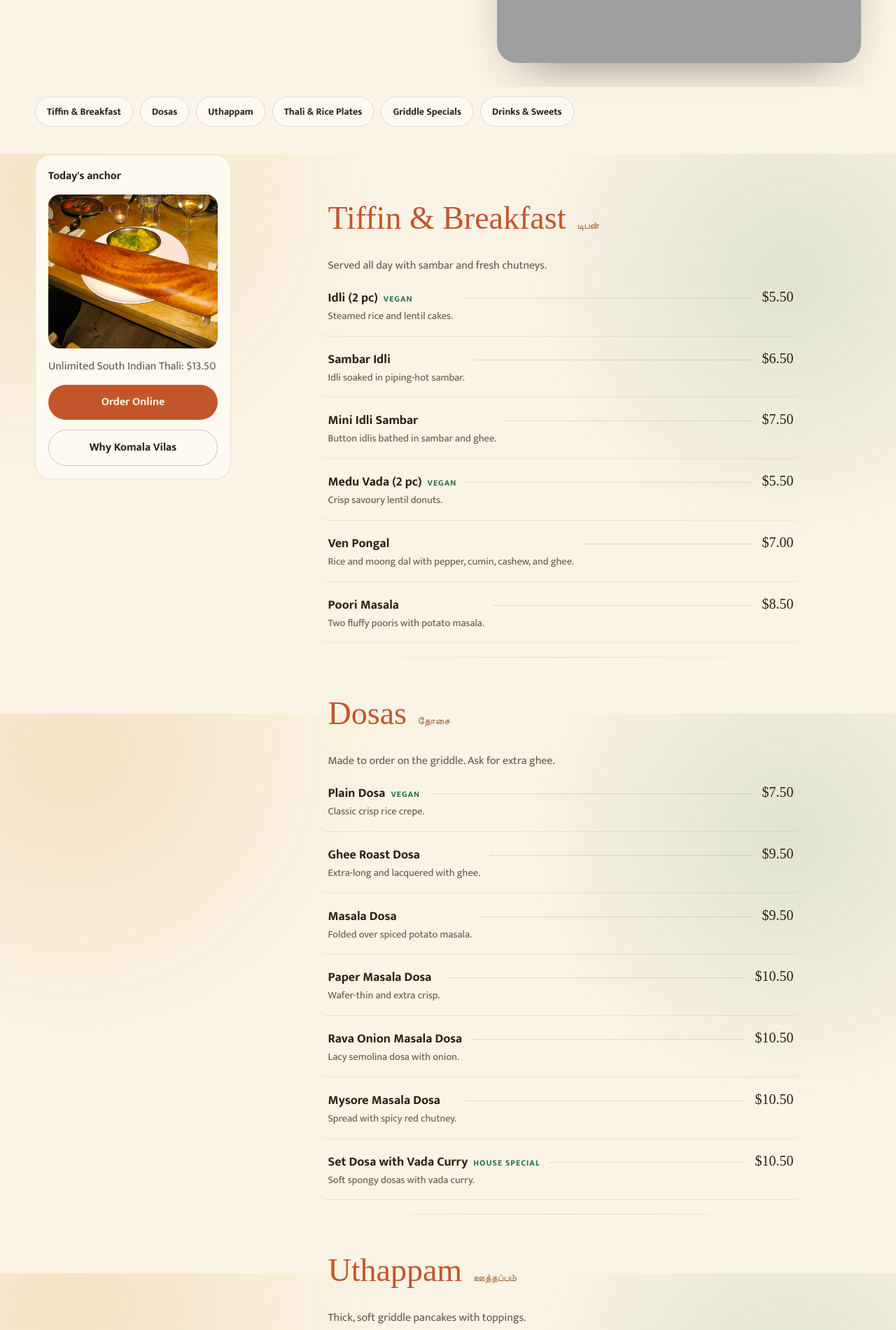
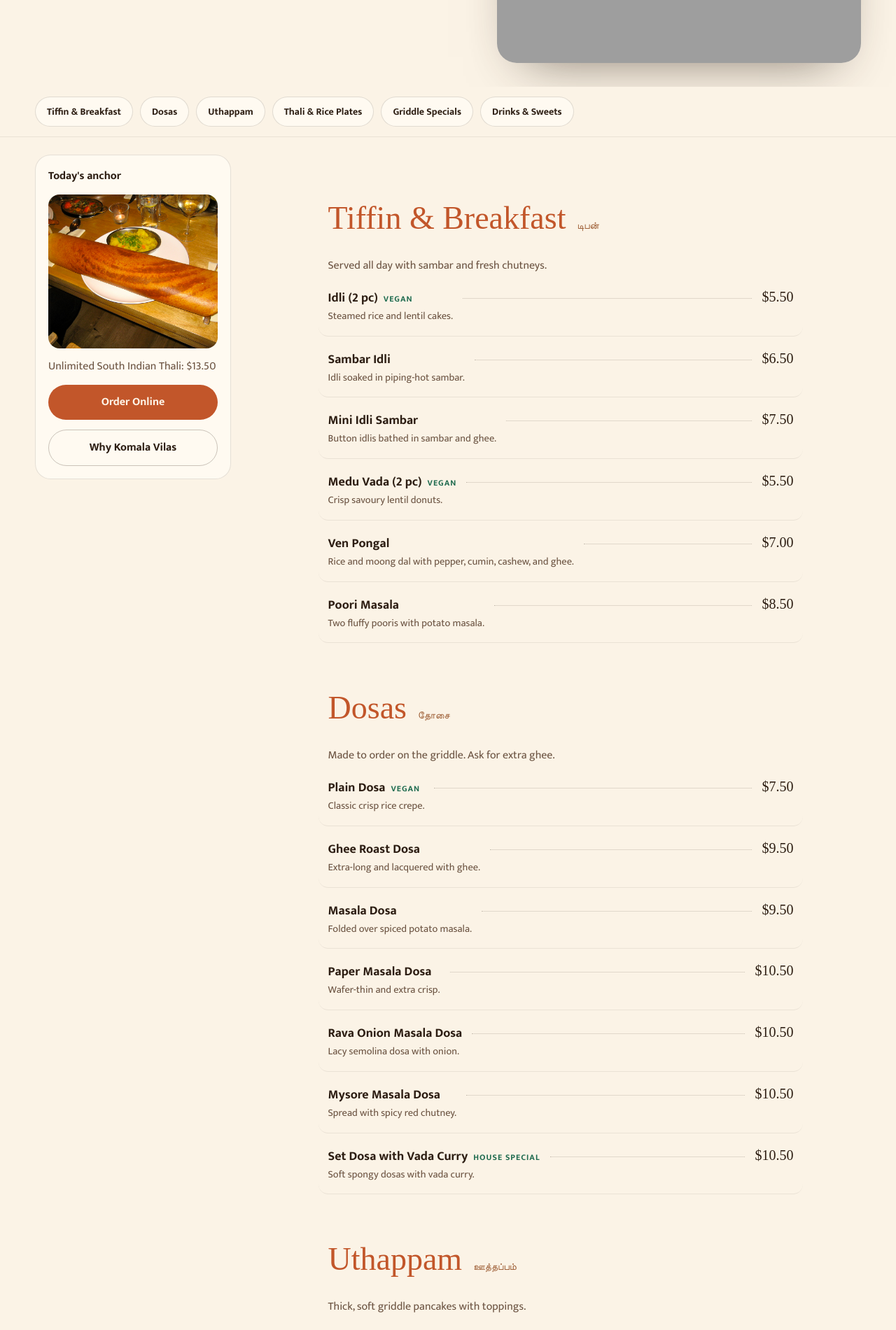
Before and after one commit to Chandelier-Consulting/komala-vilas, a Next.js app: page /menu in a window 1280 px wide. Shown: the part 580-2481 px from the top of the page at 70% size. Built offline with nearby package versions, Linux system fonts and the light colour scheme; grey boxes are pictures that could not be loaded; a web font is replaced by a local one.

Commit message:
Smooth menu page backgrounds

```diff
--- a/app/globals.css
+++ b/app/globals.css
@@ -1095,6 +1095,10 @@
   }
 
   .site-header {
+    padding-inline: 16px;
+  }
+
+  .menu-filter-bar.section-shell {
     padding-inline: 16px;
   }
 
@@ -1467,6 +1471,10 @@
   color: #bfe3cf;
 }
 
+.menu-page {
+  background: var(--background);
+}
+
 .menu-hero,
 .about-hero {
   display: grid;
@@ -1507,8 +1515,14 @@
   gap: 10px;
   overflow-x: auto;
   padding: 14px 0;
-  background: rgba(251, 243, 230, 0.86);
+  background: var(--background);
+  box-shadow: 0 1px 0 rgba(44, 29, 18, 0.08);
   backdrop-filter: blur(12px);
+}
+
+.menu-filter-bar.section-shell {
+  width: 100%;
+  padding-inline: max(28px, calc((100vw - 1180px) / 2));
 }
 
 .menu-filter-bar a {
@@ -1558,15 +1572,8 @@
 }
 
 .functional-menu-list .menu-group + .menu-group {
-  margin-top: 20px;
-  padding-top: 46px;
-  background: linear-gradient(
-      90deg,
-      transparent,
-      rgba(44, 29, 18, 0.14),
-      transparent
-    )
-    top / 100% 1px no-repeat;
+  margin-top: 34px;
+  padding-top: 24px;
 }
 
 .functional-menu-list .menu-group .menu-group-heading {
```
Also changed, not shown: 1 other file (tests, documents, lock files or other folders).
